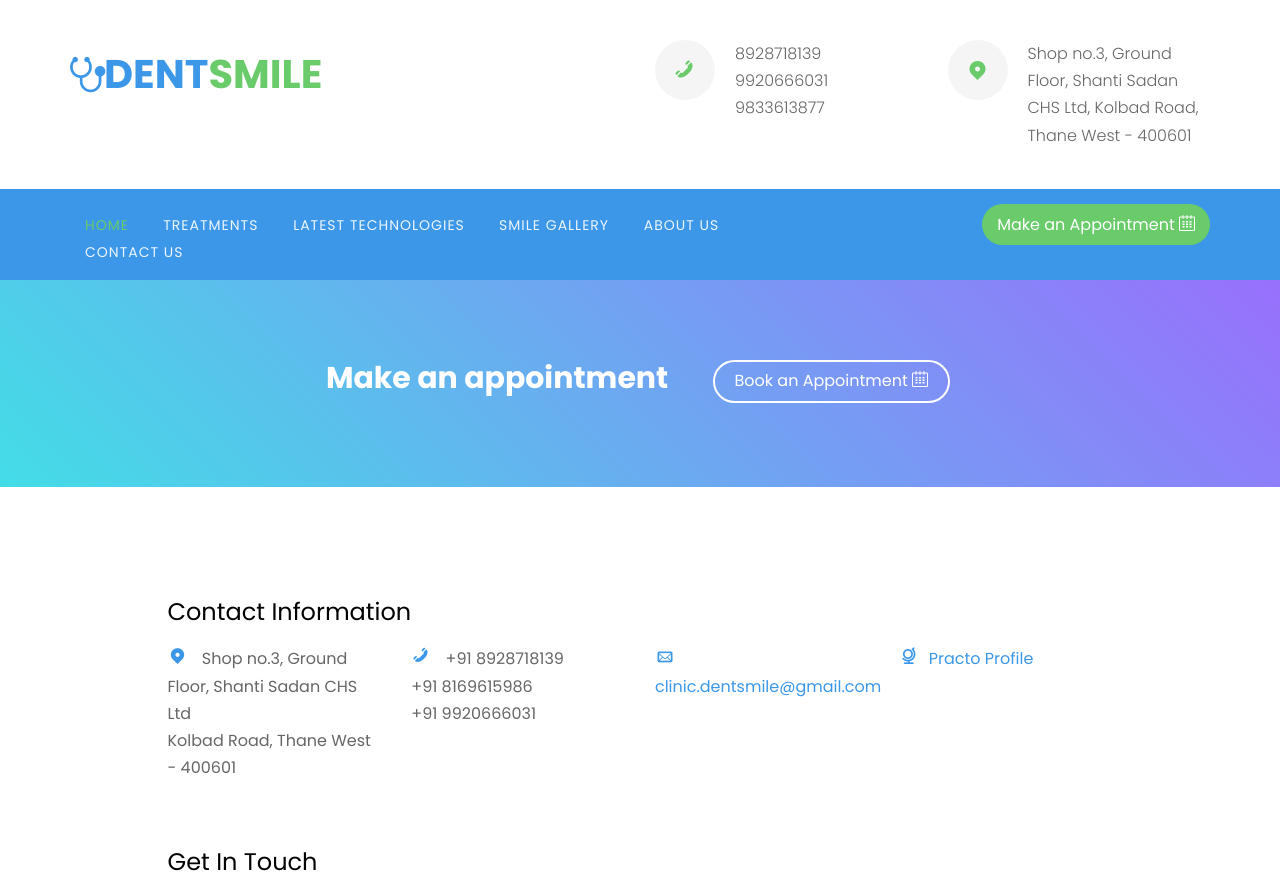
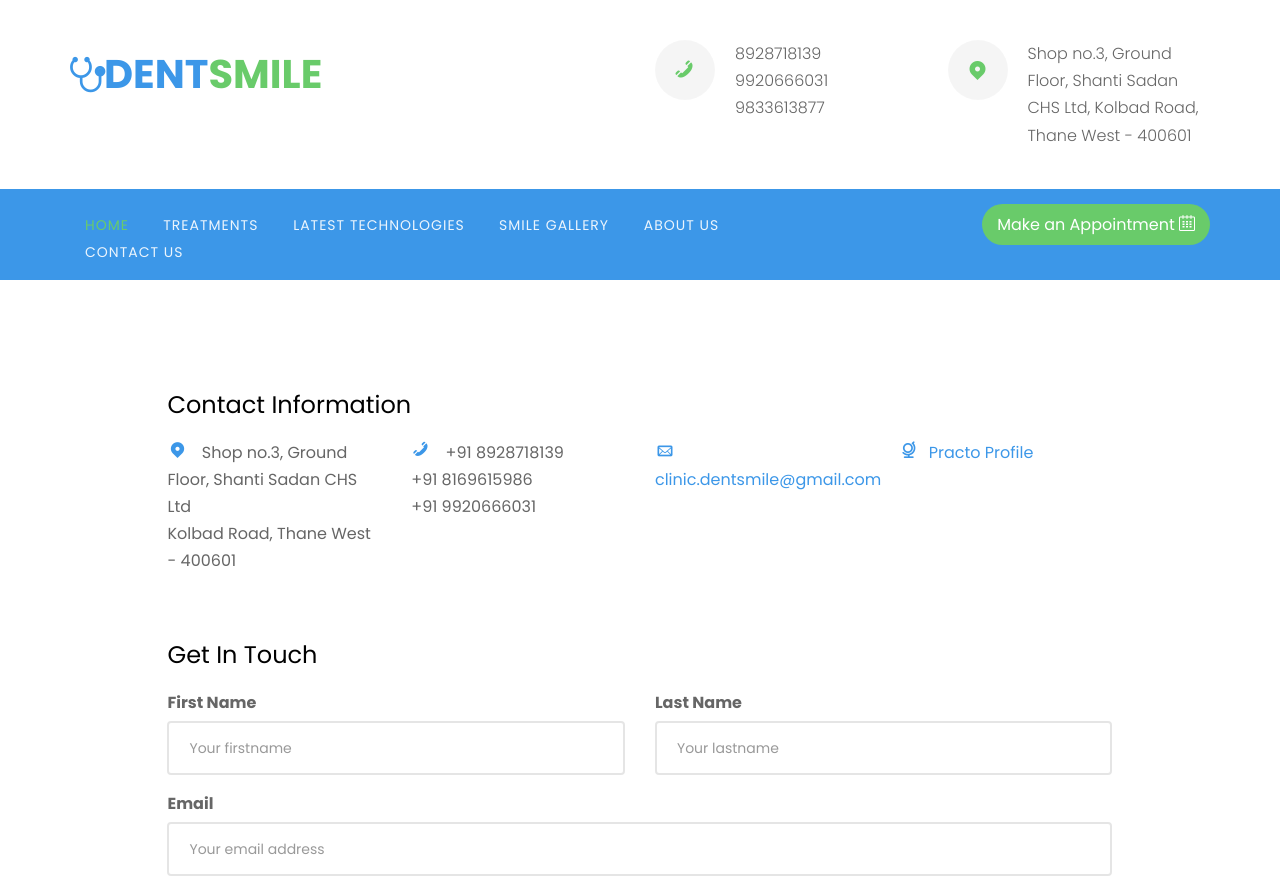
Before and after one commit to DentSmile/Clinic-Website, a plain HTML site: page contact.html in a window 1280 px wide. Shown: the top 879 px of the page. Drawn offline with Linux system fonts and the light colour scheme; some packages are replaced by stand-ins of ours; no server answers; files whose address does not match are found by name.

Commit message:
Update contact.html

```diff
--- a/contact.html
+++ b/contact.html
@@ -121,16 +121,6 @@
 		</div>
 	</nav>
 
-	<div id="colorlib-appointment">
-		<div class="container">
-			<div class="row">
-				<div class="col-md-8 col-md-offset-2 text-center">
-					<h2 class="line-block">Make an appointment</h2>
-					<p class="line-block"><a href="#" class="btn btn-primary btn-outline btn-cta">Book an Appointment <i class="icon-calendar3"></i></a></p>
-				</div>
-			</div>
-		</div>
-	</div>
 
 	<div id="colorlib-contact">
 		<div class="container">
```
